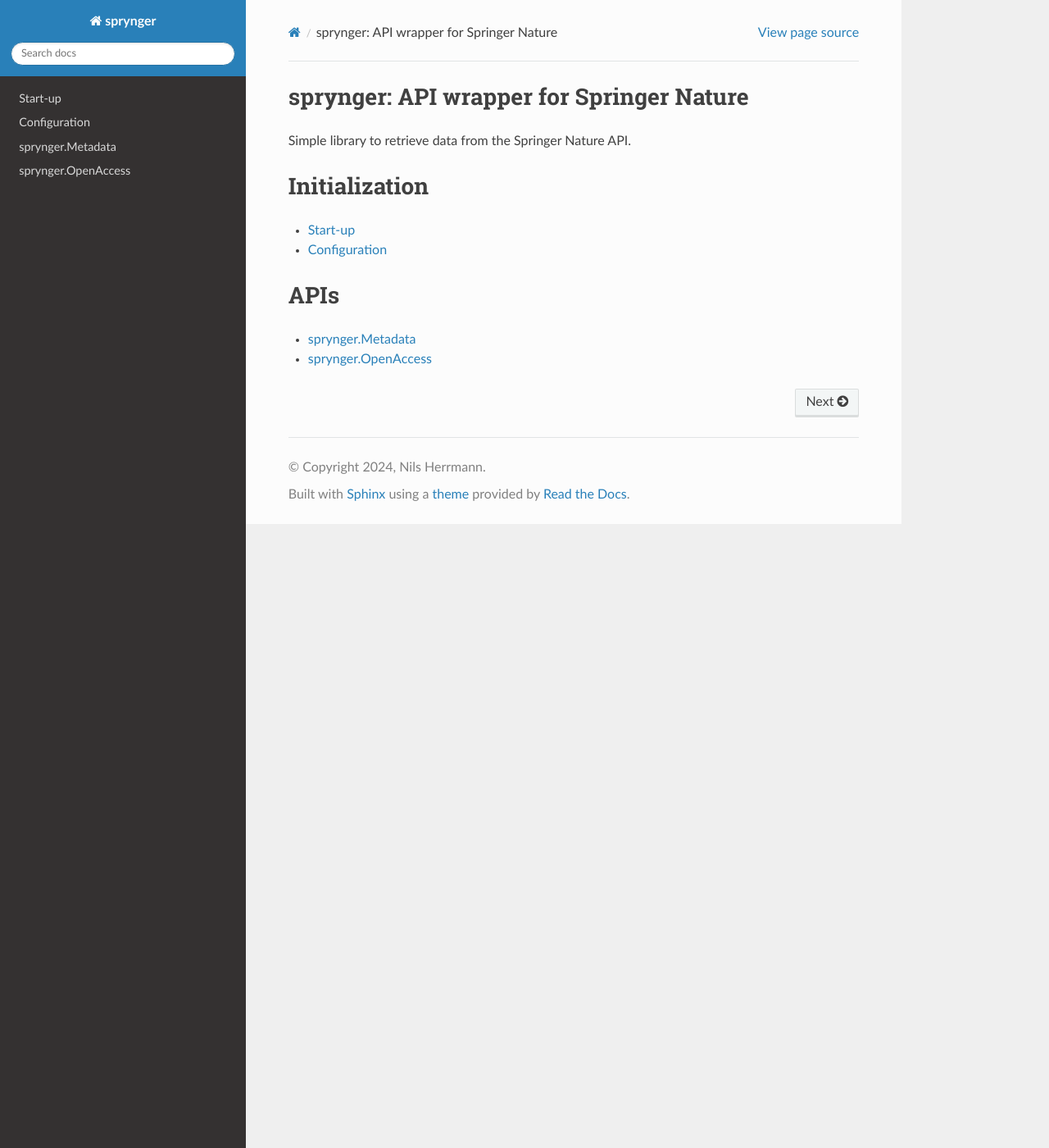
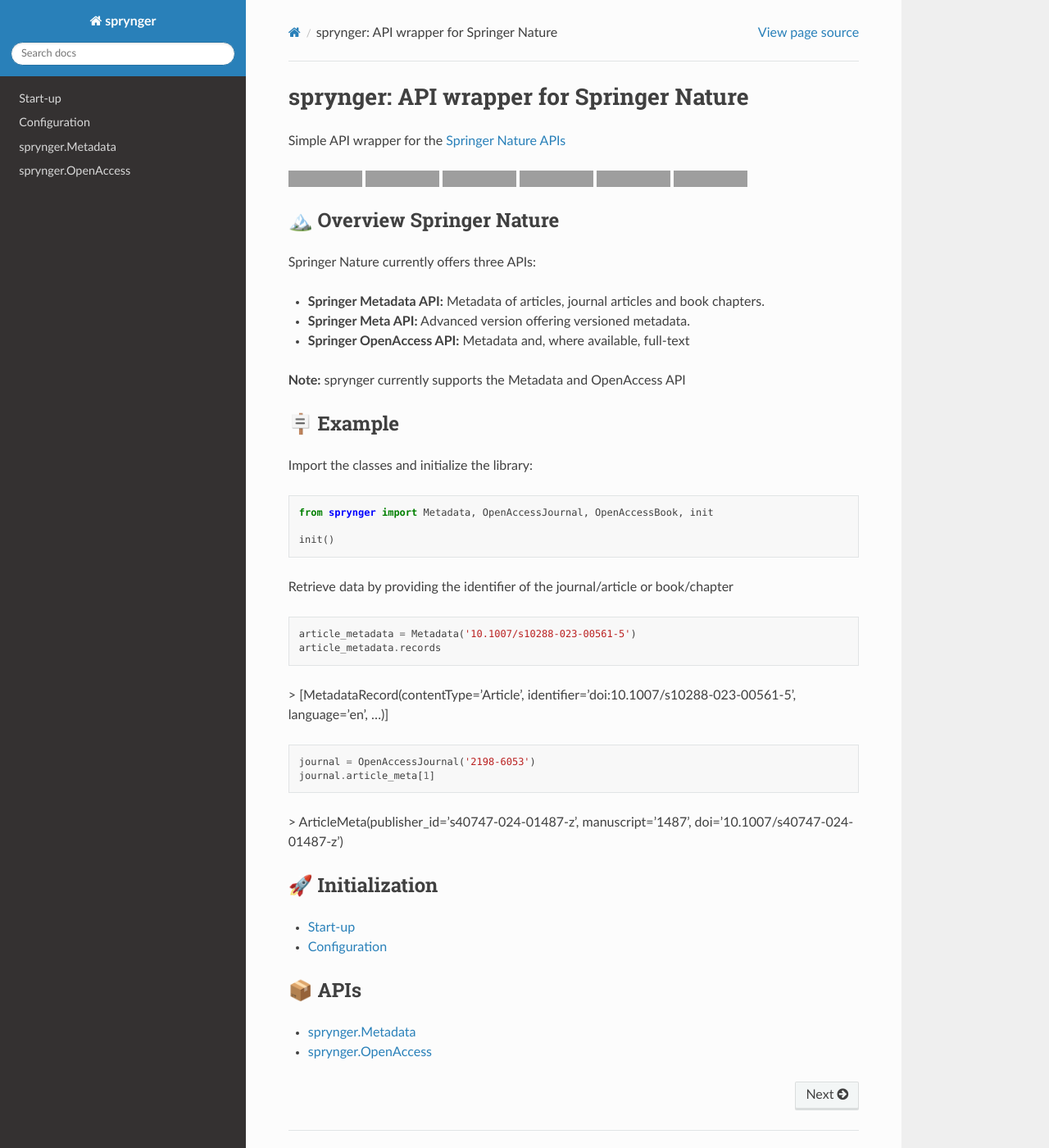
Before and after one commit to nils-herrmann/sprynger, a Sphinx documentation site: the page built from docs/source/index.rst, in a window 1280 px wide and 1400 px high. Shown: the whole window at 82% size. Built offline with Sphinx 7.4.7 and the Read the Docs theme 2.0.0, drawn with Linux system fonts in a browser that asks for light colours; grey boxes are pictures that could not be loaded.

Commit message:
Changes to improve quality of package: Docstrings, .toml, etc

```diff
--- a/docs/source/index.rst
+++ b/docs/source/index.rst
@@ -4,15 +4,73 @@
    contain the root `toctree` directive.
 
 sprynger: API wrapper for Springer Nature
-=========================================
+============================================
 
-Simple library to retrieve data from the Springer Nature API.
+Simple API wrapper for the `Springer Nature APIs <https://dev.springernature.com>`_
+
+.. image:: https://badge.fury.io/py/sprynger.svg
+    :target: https://pypi.org/project/sprynger/
+
+.. image:: https://img.shields.io/pypi/pyversions/sprynger.svg
+    :target: https://pypi.org/project/sprynger/
+
+.. image:: https://readthedocs.org/projects/sprynger/badge/?version=latest
+    :target: https://sprynger.readthedocs.io/en/latest/
+
+.. image:: https://img.shields.io/pypi/dm/sprynger.svg
+    :target: https://pypi.org/project/sprynger/
+
+.. image:: https://img.shields.io/pypi/l/sprynger.svg
+    :target: https://pypi.org/project/sprynger/
+
+.. image:: https://api.codeclimate.com/v1/badges/1d053321a70d800bfc59/maintainability
+    :target: https://codeclimate.com/github/your-repo/sprynger/maintainability
+
+
+🏔️ Overview Springer Nature
+----------------------------
+
+Springer Nature currently offers three APIs:
+
+- **Springer Metadata API:** Metadata of articles, journal articles and book chapters.
+- **Springer Meta API:** Advanced version offering versioned metadata.
+- **Springer OpenAccess API:** Metadata and, where available, full-text
+
+**Note:** sprynger currently supports the Metadata and OpenAccess API
+
+
+🪧 Example
+----------
+
+Import the classes and initialize the library:
+
+.. code-block:: python
+
+    from sprynger import Metadata, OpenAccessJournal, OpenAccessBook, init
+
+    init()
+
+Retrieve data by providing the identifier of the journal/article or book/chapter
+
+.. code-block:: python
+
+    article_metadata = Metadata('10.1007/s10288-023-00561-5')
+    article_metadata.records
+
+> [MetadataRecord(contentType='Article', identifier='doi:10.1007/s10288-023-00561-5', language='en', ...)]
+
+.. code-block:: python
+
+    journal = OpenAccessJournal('2198-6053')
+    journal.article_meta[1]
+
+> ArticleMeta(publisher_id='s40747-024-01487-z', manuscript='1487', doi='10.1007/s40747-024-01487-z')
 
 
 .. currentmodule:: sprynger
 
-Initialization
-==============
+🚀 Initialization
+-----------------
 
 .. toctree::
    :maxdepth: 1
@@ -20,8 +78,8 @@
    initialization.rst
 
 
-APIs
-========
+📦 APIs
+-------
 
 .. toctree::
     :maxdepth: 1
--- a/docs/source/initialization.rst
+++ b/docs/source/initialization.rst
@@ -6,7 +6,7 @@
 .. code-block:: python
 
     import sprynger
-	sprynger.init()
+    sprynger.init()
 
 This reads the configuration from the default locations. If you store the configuration file elsewhere, you can provide the path using keyword "config_dir" (str). You may also pass your own keys using the keyword "keys" (list).
 
--- a/pyproject.toml
+++ b/pyproject.toml
@@ -11,6 +11,7 @@
 description = "An API wrapper for Springer Nature"
 readme = "README.md"
 requires-python = ">=3.8"
+dependencies = ["lxml", "requests"]
 keywords = ["API", "Springer", "wrapper", "requests", "lxml"]
 license = { text = "MIT" }
 classifiers = [
@@ -22,10 +23,8 @@
 [project.urls]
 Homepage = "https://github.com/nils-herrmann/sprynger"
 Issues = "https://github.com/nils-herrmann"
+Documentation = "https://sprynger.readthedocs.io/en/latest/"
 
-[dependencies]
-lxml = ">=4.6.3"
-requests = ">=2.25"
 
 [tool.setuptools.packages.find]
 include = ["sprynger", "sprynger.*"]
--- a/sprynger/__init__.py
+++ b/sprynger/__init__.py
@@ -1,3 +1,4 @@
+"""Import all the necessary classes and functions for the user to use the package."""
 from sprynger.metadata import Metadata
 from sprynger.openaccess import OpenAccessBook, OpenAccessJournal
 from sprynger.utils.startup import init
```
Also changed, not shown: README.md (+39 -9 lines), 4 other files.
